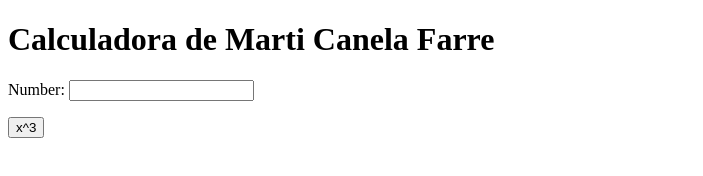
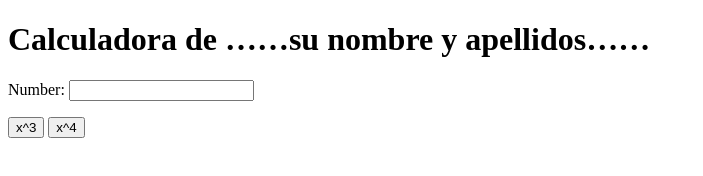
Before and after one commit to mcanela30/my_calculator_2, a plain HTML site: page index.html in a window 1280 px wide. Shown: the whole page, without its empty margins (0-703 px from the left). Drawn offline with Linux system fonts and the light colour scheme.

Commit message:
x^4 button

```diff
--- a/index.html
+++ b/index.html
@@ -12,7 +12,7 @@
 
         <body>
 
-                 <h1>Calculadora de Marti Canela Farre</h1>
+                 <h1>Calculadora de ……su nombre y apellidos……</h1>
 
                  Number:
 
@@ -21,6 +21,8 @@
                  <p>
 
                          <button onclick="cube()"> x^3 </button>
+
+                         <button onclick="power_4()"> x^4</button>
 
                  </p>
 
@@ -34,6 +36,14 @@
 
                          }
 
+                         function power_4() {
+
+                                  var num = document.getElementById("n1");
+
+                                  num.value = Math.pow(num.value, 4);
+
+                         }
+
                  </script>
 
         </body>
```
